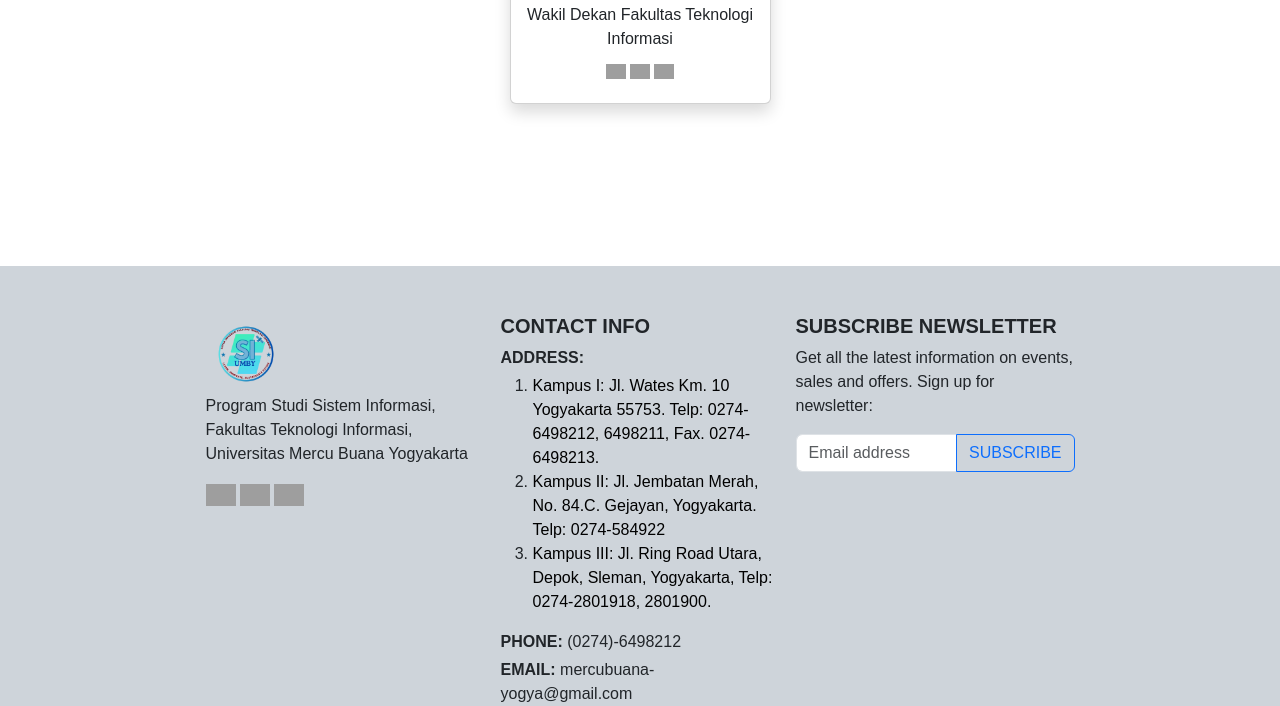
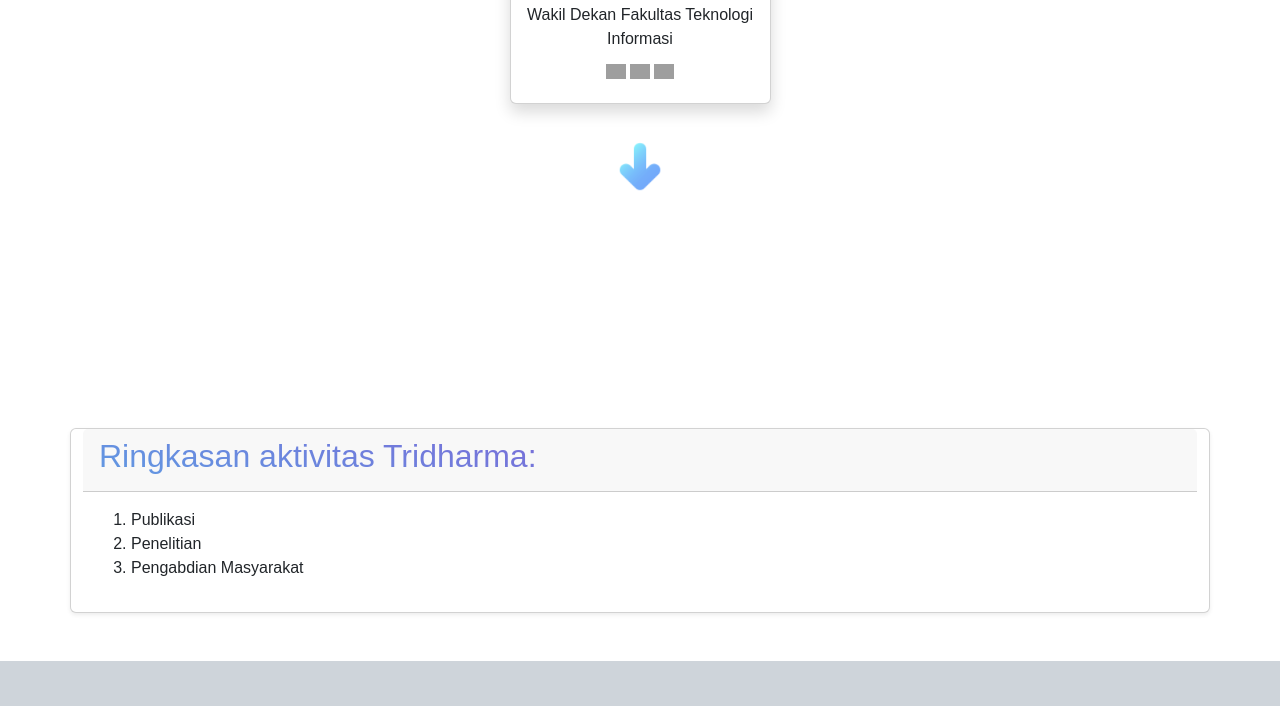
Before and after one commit to arvinr16/WebDesign_Materi, a plain HTML site: page Hasil_Tugas_UAS/dosen.html in a window 1280 px wide. Shown: the part 866-1572 px from the top of the page. Drawn offline with nearby package versions, Linux system fonts and the light colour scheme; grey boxes are pictures that could not be loaded.

Commit message:
Adding 'Kinerja' Section (finish) in 'index.html'

```diff
--- a/Hasil_Tugas_UAS/dosen.html
+++ b/Hasil_Tugas_UAS/dosen.html
@@ -22,7 +22,7 @@
 
     <!-- Link untuk CSS Lokal -->
     <link rel="stylesheet" href="style.css" />
-    <link rel="stylesheet" href="dosen.css">
+    <link rel="stylesheet" href="dosen.css" />
   </head>
   <body>
     <!-- Navbar Section Start -->
@@ -252,8 +252,32 @@
           </div>
         </div>
       </div>
+      <a href="#kinerja" class="navigation"
+        ><img class="bounce" src="images/arrowDown_blue_2.png" alt="arrowDown"
+      /></a>
     </section>
     <!-- Lecturer Section End -->
+
+    <!-- Kinerja Section Start -->
+    <section id="kinerja">
+      <div class="container">
+        <div class="row justify-content-center">
+          <div class="card card-kinerja shadow-sm h-100">
+            <div class="card-header">
+              <h2 class="title-section">Ringkasan aktivitas Tridharma:</h2>
+            </div>
+            <div class="card-body">
+              <ol>
+                <li>Publikasi</li>
+                <li>Penelitian</li>
+                <li>Pengabdian Masyarakat</li>
+              </ol>
+            </div>
+          </div>
+        </div>
+      </div>
+    </section>
+    <!-- Kinerja Section End -->
 
     <!-- Footer Section Start -->
     <footer class="bg-dark-subtle py-5">
```
